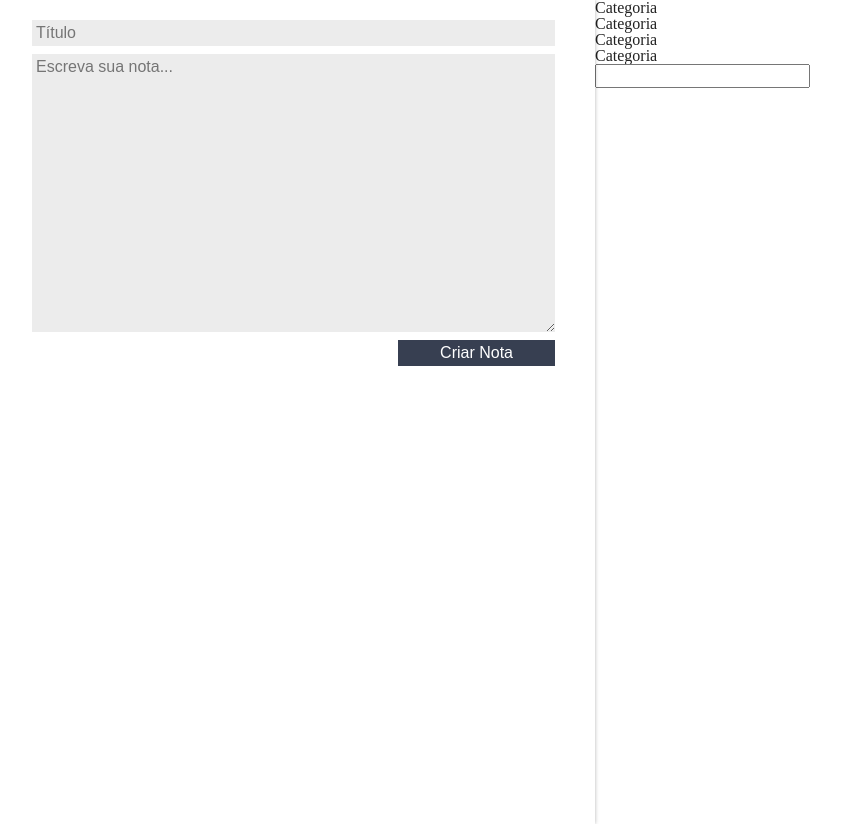
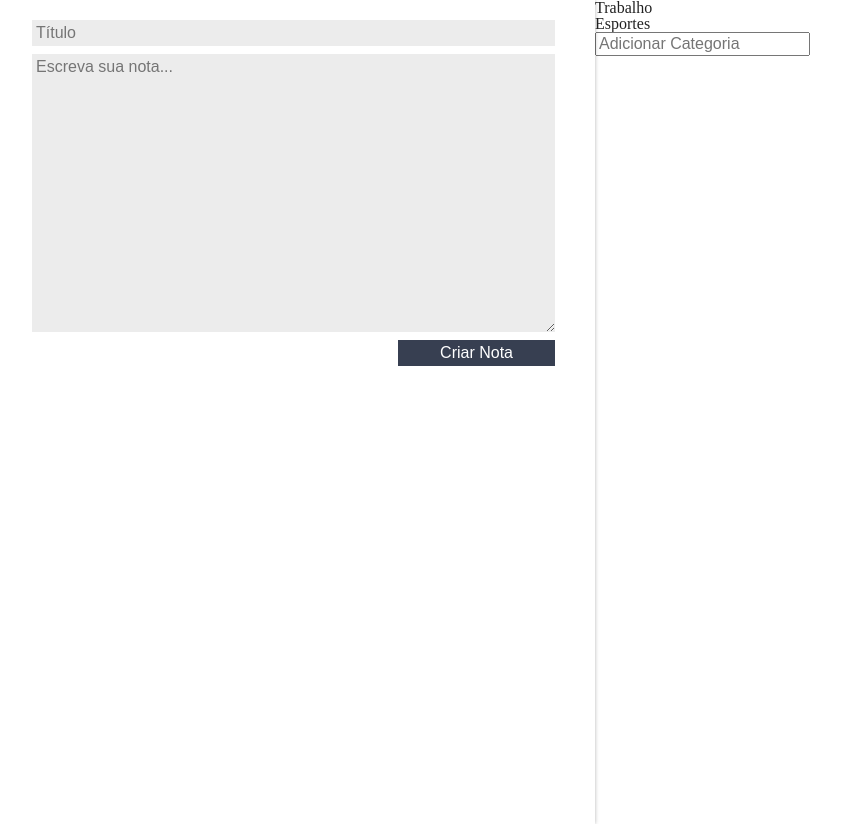
Before and after one commit to luizimcpi/curso-reactjs, a React (Create React App) app in the folder ceep/: page / in a window 1280 px wide. Shown: the whole page, without its empty margins (8-849 px from the left). Built offline with nearby package versions, Linux system fonts and the light colour scheme; the HTML template or start-up script is replaced by a standard one.

Commit message:
feat: add categories dynamically

```diff
--- a/ceep/src/App.js
+++ b/ceep/src/App.js
@@ -12,7 +12,8 @@
       super();
       this.notas = [];
       this.state = {
-          notas:[]
+          notas:[],
+          categorias:["Trabalho", "Esportes"]
       };
   }
 
@@ -23,6 +24,12 @@
          notas:novoArrayNotas
      }
      this.setState(novoEstado)
+  }
+
+  adicionarCategoria(nomeCategoria){
+      const novoArrayCategorias = [...this.state.categorias, nomeCategoria]
+      const novoEstado = {...this.state, categorias:novoArrayCategorias};
+      this.setState(novoEstado)
   }
 
   deletarNota(index){
@@ -36,7 +43,9 @@
       <section className="conteudo">
         <FormularioCadastro criarNota={this.criarNota.bind(this)}/>
         <main className="conteudo-principal">
-            <ListDeCategorias />
+            <ListDeCategorias
+            adicionarCategoria={this.adicionarCategoria.bind(this)}
+            categorias={this.state.categorias}/>
             <ListaDeNotas
             apagarNota={this.deletarNota.bind(this)}
             notas={this.state.notas} />
--- a/ceep/src/components/ListaDeCategorias/ListaDeCategorias.jsx
+++ b/ceep/src/components/ListaDeCategorias/ListaDeCategorias.jsx
@@ -1,17 +1,30 @@
 import React, { Component } from 'react';
+import "./estilo.css"
 
 class ListaDeCategorias extends Component {
-    state = {}
+
+    _handleEventoInput(e){
+        if(e.key == "Enter"){
+            console.log('adicionar categoria');
+            let valorCategoria = e.target.value;
+            this.props.adicionarCategoria(valorCategoria);
+        }
+    }
+
     render(){
         return(
-            <section>
-                <ul>
-                    <li>Categoria</li>
-                    <li>Categoria</li>
-                    <li>Categoria</li>
-                    <li>Categoria</li>
+            <section className="lista-categorias">
+                <ul className="lista-categorias_lista">
+                    {this.props.categorias.map((categoria, index)=> {
+                        return <li key={index} className="lista-categorias_item">{categoria}</li>;
+                    })}
                 </ul>
-                <input type="text" />
+                <input
+                    type="text"
+                    className="lista-categorias_input"
+                    placeholder="Adicionar Categoria"
+                    onKeyUp={this._handleEventoInput.bind(this)}
+                />
             </section>
         );
     }
--- /dev/null
+++ b/ceep/src/components/ListaDeCategorias/estilo.css
@@ -0,0 +1,15 @@
+.lista-categorias {
+
+}
+
+.lista-categorias_lista {
+
+}
+
+.lista-categorias_item {
+
+}
+
+.lista-categorias_input {
+
+}
```
